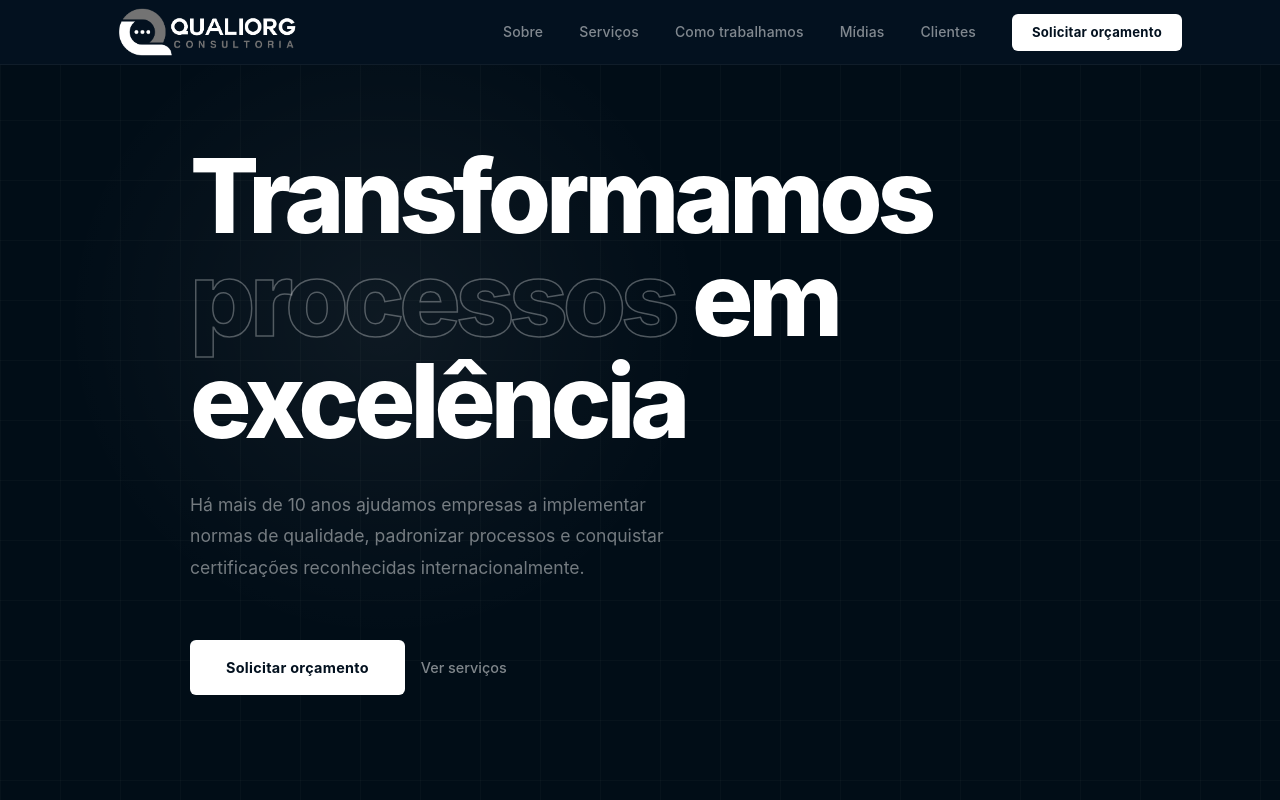
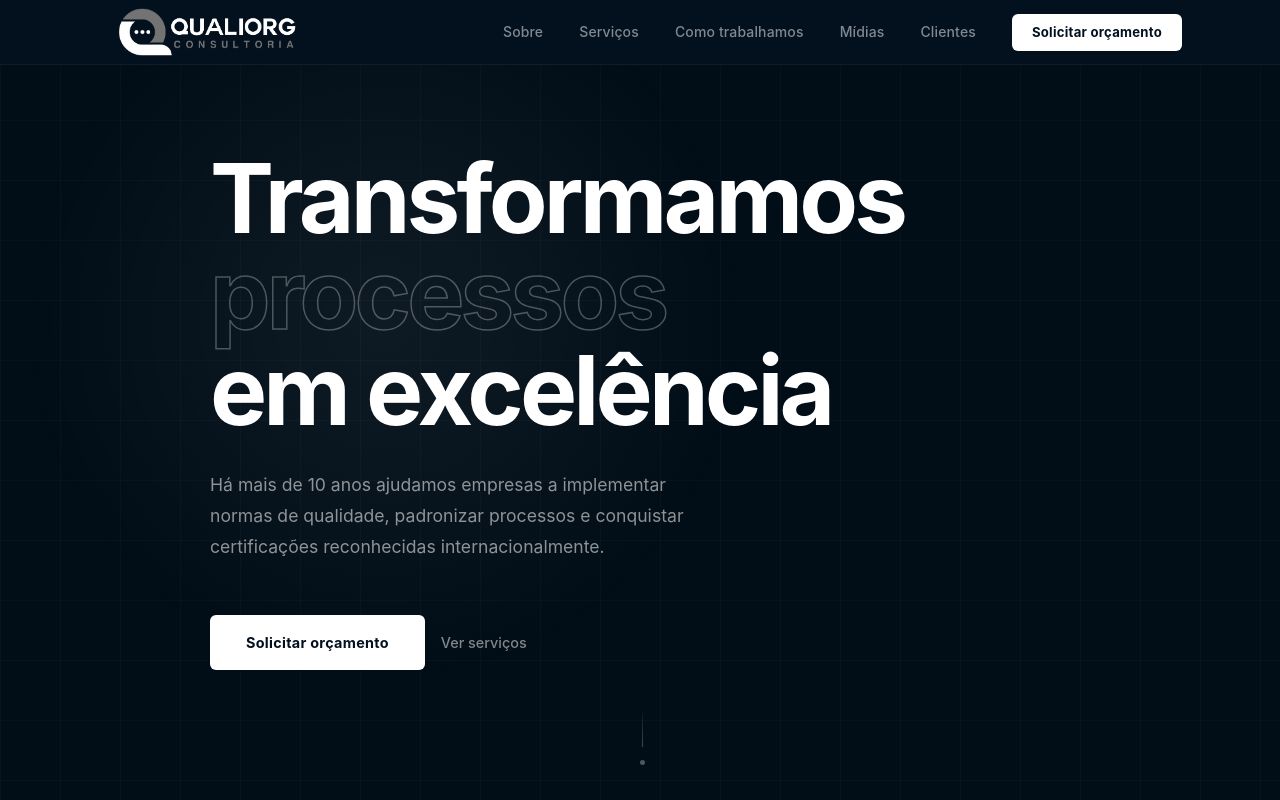
Before and after one commit to Qualiorg-Consultoria/Qualiorg-Consultoria, a plain HTML site: page index.html in a window 1280 px wide. Shown: the top 800 px of the page. Drawn offline with Linux system fonts and the light colour scheme.

Commit message:
Apple design: hero animations, scroll hint, navbar glassmorphism, button feedback

```diff
--- a/index.html
+++ b/index.html
@@ -98,7 +98,11 @@
         <a href="#servicos" class="btn-secondary">Ver serviços</a>
       </div>
     </div>
-    <div class="hero-bg"></div>
+    <div class="hero-bg" id="hero-bg"></div>
+    <div class="hero-scroll-hint" id="scroll-hint">
+      <div class="scroll-line"></div>
+      <div class="scroll-dot"></div>
+    </div>
   </section>
 
   <!-- STATS STRIP -->
@@ -427,5 +431,35 @@
   </footer>
 
   <script src="script.js"></script>
+  <script>
+    (function () {
+      var navbar = document.querySelector('.navbar');
+      var hint   = document.getElementById('scroll-hint');
+      var heroBg = document.getElementById('hero-bg');
+      var hintHidden = false;
+
+      function onScroll() {
+        var y = window.scrollY;
+
+        // Princípio 12: glassmorphism após 10px de scroll
+        if (y > 10) navbar.classList.add('scrolled');
+        else         navbar.classList.remove('scrolled');
+
+        // Wayfinding: esconde hint no primeiro scroll
+        if (!hintHidden && y > 40) {
+          hint.classList.add('hidden');
+          hintHidden = true;
+        }
+
+        // Princípio 8: parallax sutil no brilho — move na direção do scroll
+        // Movimento de 0.15× o scroll, suave, sem distrair
+        if (heroBg) {
+          heroBg.style.transform = 'translate(-50%, calc(-50% + ' + (y * 0.15) + 'px))';
+        }
+      }
+
+      window.addEventListener('scroll', onScroll, { passive: true });
+    })();
+  </script>
 </body>
 </html>
--- a/style-v2.css
+++ b/style-v2.css
@@ -98,6 +98,28 @@ nav a:hover, nav a.active { color: var(--white); }
 }
 
 /* ─── HERO ─── */
+
+/*
+ * Spring-approximation em CSS: cubic-bezier(0.34, 1.12, 0.64, 1)
+ * y > 1 no pico = overshoot leve, imita spring critically damped com bounce ~0.1
+ * Princípio 4 (springs) + Princípio 3 (interruptível via animation-fill-mode: both)
+ */
+@keyframes hero-rise {
+  from { opacity: 0; transform: translateY(20px); }
+  to   { opacity: 1; transform: translateY(0); }
+}
+
+/* Princípio 14 (reduced motion): fade puro sem translate */
+@keyframes hero-fade {
+  from { opacity: 0; }
+  to   { opacity: 1; }
+}
+
+@keyframes scroll-pulse {
+  0%, 100% { transform: translateY(0); opacity: 0.4; }
+  50%       { transform: translateY(5px); opacity: 0.9; }
+}
+
 .hero {
   min-height: 100vh;
   display: flex;
@@ -119,22 +141,23 @@ nav a:hover, nav a.active { color: var(--white); }
   pointer-events: none;
 }
 
-/* brilho central */
+/* brilho central — move levemente com scroll via JS (princípio 8: hint na direção do gesto) */
 .hero-bg {
   position: absolute;
   top: 40%;
   left: 30%;
-  width: 700px;
-  height: 700px;
-  background: radial-gradient(ellipse, rgba(255,255,255,0.05) 0%, transparent 65%);
+  width: 800px;
+  height: 800px;
+  background: radial-gradient(ellipse, rgba(255,255,255,0.06) 0%, transparent 65%);
   transform: translate(-50%, -50%);
   pointer-events: none;
+  will-change: transform;
 }
 
 .hero-content {
   position: relative;
-  padding: 140px 0 100px;
-  max-width: 900px;
+  padding: 140px 0 120px;
+  max-width: 860px;
 }
 
 .eyebrow {
@@ -149,33 +172,68 @@ nav a:hover, nav a.active { color: var(--white); }
   margin-bottom: 32px;
 }
 
-.hero .eyebrow { color: rgba(255,255,255,0.35); }
+/*
+ * Cascata de entrada: eyebrow → h1 → subtitle → actions → hint
+ * Cada elemento tem delay escalonado de ~130ms.
+ * Princípio 3 (interruptível): animation-fill-mode: both garante que a posição final
+ * persiste mesmo se o usuário interagir durante a animação.
+ */
+.hero .eyebrow {
+  color: rgba(255,255,255,0.35);
+  animation: hero-rise 0.6s cubic-bezier(0.34, 1.12, 0.64, 1) 0.05s both;
+}
 
+/*
+ * Princípio 15 (tipografia): tracking −0.04em em fonte grande — letras grandes pedem
+ * tracking fechado, caso contrário leem como dispersas.
+ * Peso 700 (não 800): Apple usa peso moderado em displays — presença sem agressividade.
+ * line-height 1.0: headings grandes pedem leading apertado.
+ */
 .hero h1 {
-  font-size: clamp(3.2rem, 8vw, 6.5rem);
-  font-weight: 800;
+  font-size: clamp(3rem, 7.5vw, 6rem);
+  font-weight: 700;
   color: var(--white);
   line-height: 1.0;
-  letter-spacing: -0.05em;
-  margin-bottom: 36px;
+  letter-spacing: -0.04em;
+  margin-bottom: 32px;
+  text-wrap: balance;
+  animation: hero-rise 0.65s cubic-bezier(0.34, 1.12, 0.64, 1) 0.18s both;
 }
 
 .hero h1 span {
   color: transparent;
-  -webkit-text-stroke: 1.5px rgba(255,255,255,0.3);
+  -webkit-text-stroke: 1.5px rgba(255,255,255,0.28);
 }
 
+/*
+ * Subtitle: tracking neutro (corpo perto de 0), line-height 1.75 para conforto de leitura.
+ * Opacidade 0.55 — hierarquia clara sem desaparecer.
+ * Princípio 15: leading maior em texto corrido do que em headings.
+ */
 .subtitle {
   font-size: 1.1rem;
-  color: rgba(255,255,255,0.45);
-  margin-bottom: 56px;
-  max-width: 500px;
-  line-height: 1.8;
+  color: rgba(255,255,255,0.55);
+  margin-bottom: 52px;
+  max-width: 520px;
+  line-height: 1.75;
   font-weight: 400;
+  letter-spacing: 0;
+  animation: hero-rise 0.65s cubic-bezier(0.34, 1.12, 0.64, 1) 0.32s both;
 }
 
-.hero-actions { display: flex; gap: 16px; align-items: center; flex-wrap: wrap; }
+.hero-actions {
+  display: flex;
+  gap: 16px;
+  align-items: center;
+  flex-wrap: wrap;
+  animation: hero-rise 0.65s cubic-bezier(0.34, 1.12, 0.64, 1) 0.46s both;
+}
 
+/*
+ * Princípio 1 (resposta): :active responde no pointer-down, não no release.
+ * scale(0.97) = feedback imediato de pressão — como apertar um botão físico.
+ * transition de 80ms no active (quase instantânea), 200ms no release (suave).
+ */
 .btn-primary {
   display: inline-block;
   background: var(--white);
@@ -186,9 +244,10 @@ nav a:hover, nav a.active { color: var(--white); }
   text-decoration: none;
   font-size: 0.9rem;
   letter-spacing: 0.02em;
-  transition: opacity 0.15s, transform 0.15s;
+  transition: opacity 0.2s, transform 0.2s cubic-bezier(0.34, 1.12, 0.64, 1);
 }
-.btn-primary:hover { opacity: 0.92; transform: translateY(-1px); }
+.btn-primary:hover  { opacity: 0.93; transform: translateY(-1px); }
+.btn-primary:active { transform: scale(0.97); opacity: 0.88; transition-duration: 0.08s; }
 
 .btn-secondary {
   display: inline-flex;
@@ -198,12 +257,71 @@ nav a:hover, nav a.active { color: var(--white); }
   font-weight: 500;
   text-decoration: none;
   font-size: 0.9rem;
-  transition: color 0.15s;
+  transition: color 0.2s;
   background: none;
   border: none;
   padding: 0;
 }
-.btn-secondary:hover { color: rgba(255,255,255,0.85); }
+.btn-secondary:hover  { color: rgba(255,255,255,0.85); }
+.btn-secondary:active { color: rgba(255,255,255,1); transition-duration: 0.08s; }
+
+/*
+ * Hint de scroll: wayfinding (Princípio 16 — "Where can I go?")
+ * Animação periódica de 2s comunica que há conteúdo abaixo.
+ * Some automaticamente via JS ao primeiro scroll.
+ */
+.hero-scroll-hint {
+  position: absolute;
+  bottom: 40px;
+  left: 50%;
+  transform: translateX(-50%);
+  display: flex;
+  flex-direction: column;
+  align-items: center;
+  gap: 8px;
+  animation: hero-rise 0.65s cubic-bezier(0.34, 1.12, 0.64, 1) 0.7s both;
+  transition: opacity 0.4s ease;
+  pointer-events: none;
+}
+.hero-scroll-hint.hidden { opacity: 0; }
+
+.scroll-line {
+  width: 1px;
+  height: 40px;
+  background: linear-gradient(to bottom, transparent, rgba(255,255,255,0.25));
+}
+.scroll-dot {
+  width: 5px;
+  height: 5px;
+  border-radius: 50%;
+  background: rgba(255,255,255,0.35);
+  animation: scroll-pulse 2s ease-in-out infinite;
+}
+
+/*
+ * Navbar glassmorphism ao scrollar (Princípio 12: material translúcido como camada funcional).
+ * No topo da hero, navbar está sobre fundo navy puro — parece sólida.
+ * Ao scrollar sobre seções claras, o backdrop-filter cria separação visual sem borda opaca.
+ */
+.navbar.scrolled {
+  background: rgba(3, 17, 31, 0.75);
+  backdrop-filter: blur(20px) saturate(160%);
+  -webkit-backdrop-filter: blur(20px) saturate(160%);
+  border-bottom: 1px solid rgba(255, 255, 255, 0.08);
+}
+
+/* Princípio 14: reduced motion — substitui translate+spring por fade puro */
+@media (prefers-reduced-motion: reduce) {
+  .hero .eyebrow,
+  .hero h1,
+  .hero .subtitle,
+  .hero .hero-actions,
+  .hero-scroll-hint {
+    animation: hero-fade 0.5s ease both;
+  }
+  .scroll-dot { animation: none; }
+  .hero-bg { transition: none; }
+}
 
 /* ─── FAIXA DE STATS (abaixo do hero) ─── */
 .stats-strip {
```
